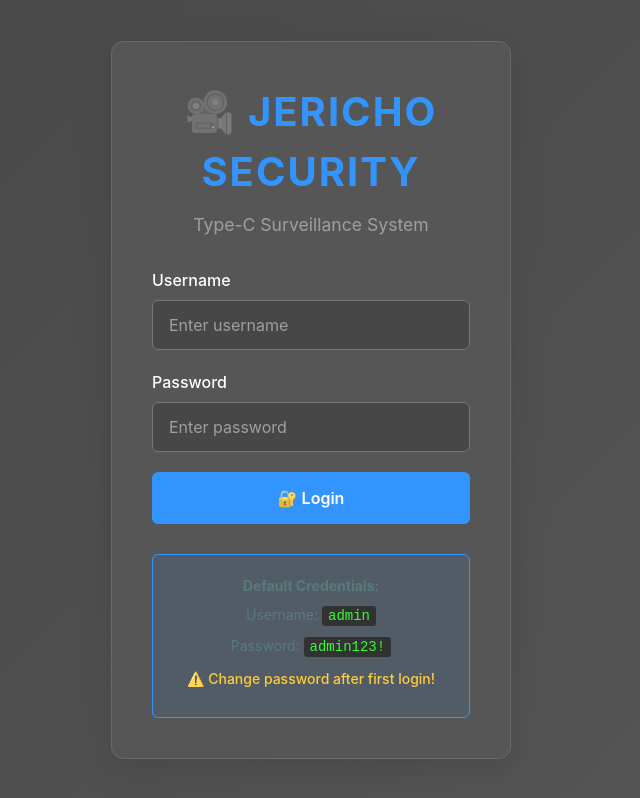
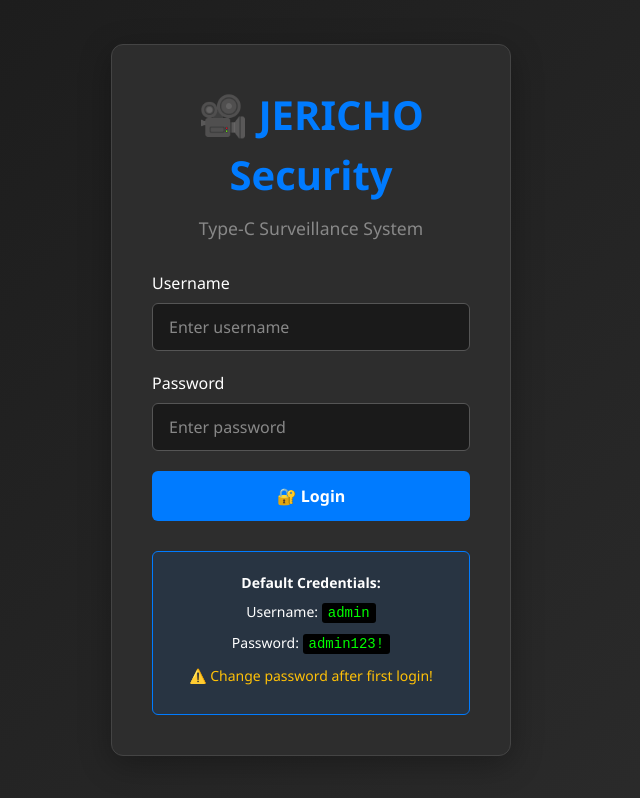
Before and after one commit to AbdurahmanZA/jericho-security-type-c, a React (Vite) app in the folder frontend/: page / in a window 1280 px wide. Shown: the whole page, without its empty margins (329-969 px from the left). Built offline with nearby package versions, Linux system fonts and the light colour scheme.

Commit message:
Add global CSS styles for the React application

```diff
--- a/frontend/src/index.css
+++ b/frontend/src/index.css
@@ -1,308 +1,76 @@
-@tailwind base;
-@tailwind components;
-@tailwind utilities;
+/* Global CSS Reset and Base Styles */
+:root {
+  font-family: 'Segoe UI', Tahoma, Geneva, Verdana, sans-serif;
+  line-height: 1.5;
+  font-weight: 400;
 
-@import url('https://fonts.googleapis.com/css2?family=Inter:wght@400;500;600;700;800&display=swap');
+  color-scheme: dark;
+  color: rgba(255, 255, 255, 0.87);
+  background-color: #1a1a1a;
 
-/* Jericho Security Brand Theme */
-@layer base {
-  :root {
-    /* Jericho Brand Colors */
-    --jericho-primary: #2D5A5C;        /* Dark teal/blue-green */
-    --jericho-accent: #D18B47;         /* Warm orange/gold */
-    --jericho-secondary: #4A6B75;      /* Medium blue-gray */
-    --jericho-light: #6B8A95;          /* Light blue-gray */
-    --jericho-very-light: #F0F0F0;     /* Very light gray */
-    --jericho-dark-teal: #335A63;      /* Dark teal variation */
-
-    /* Light Theme Design System Colors */
-    --background: 0 0% 100%;
-    --foreground: 177 34% 27%;
-
-    --card: 0 0% 100%;
-    --card-foreground: 177 34% 27%;
-
-    --popover: 0 0% 100%;
-    --popover-foreground: 177 34% 27%;
-
-    --primary: 177 34% 27%;             /* Jericho primary */
-    --primary-foreground: 0 0% 100%;
-
-    --secondary: 200 25% 36%;           /* Jericho secondary */
-    --secondary-foreground: 0 0% 100%;
-
-    --muted: 210 40% 98%;
-    --muted-foreground: 215.4 16.3% 46.9%;
-
-    --accent: 32 55% 56%;               /* Jericho accent */
-    --accent-foreground: 177 34% 27%;
-
-    --destructive: 0 84.2% 60.2%;
-    --destructive-foreground: 210 40% 98%;
-
-    --border: 214.3 31.8% 91.4%;
-    --input: 214.3 31.8% 91.4%;
-    --ring: 177 34% 27%;
-
-    --sidebar-background: 177 34% 27%;   /* Primary teal for sidebar */
-    --sidebar-foreground: 0 0% 100%;
-    --sidebar-primary: 177 34% 27%;
-    --sidebar-primary-foreground: 0 0% 100%;
-    --sidebar-accent: 200 25% 36%;
-    --sidebar-accent-foreground: 0 0% 100%;
-    --sidebar-border: 200 25% 36%;
-    --sidebar-ring: 177 34% 27%;
-
-    --radius: 0.5rem;
+  font-synthesis: none;
+  text-rendering: optimizeLegibility;
+  -webkit-font-smoothing: antialiased;
+  -moz-osx-font-smoothing: grayscale;
+  -webkit-text-size-adjust: 100%;
 }
 
-  .dark {
-    /* Dark Theme Design System Colors */
-    --background: 222.2 84% 4.9%;
-    --foreground: 210 40% 98%;
-
-    --card: 222.2 84% 4.9%;
-    --card-foreground: 210 40% 98%;
-
-    --popover: 222.2 84% 4.9%;
-    --popover-foreground: 210 40% 98%;
-
-    --primary: 177 34% 27%;
-    --primary-foreground: 210 40% 98%;
-
-    --secondary: 200 25% 36%;
-    --secondary-foreground: 210 40% 98%;
-
-    --muted: 217.2 32.6% 17.5%;
-    --muted-foreground: 215 20.2% 65.1%;
-
-    --accent: 32 55% 56%;
-    --accent-foreground: 222.2 47.4% 11.2%;
-
-    --destructive: 0 62.8% 30.6%;
-    --destructive-foreground: 210 40% 98%;
-
-    --border: 217.2 32.6% 17.5%;
-    --input: 217.2 32.6% 17.5%;
-    --ring: 212.7 26.8% 83.9%;
-    --sidebar-background: 177 34% 22%;
-    --sidebar-foreground: 240 4.8% 95.9%;
-    --sidebar-primary: 177 34% 27%;
-    --sidebar-primary-foreground: 0 0% 100%;
-    --sidebar-accent: 200 25% 31%;
-    --sidebar-accent-foreground: 240 4.8% 95.9%;
-    --sidebar-border: 200 25% 31%;
-    --sidebar-ring: 217.2 91.2% 59.8%;
-  }
+* {
+  box-sizing: border-box;
 }
 
-@layer base {
-  * {
-    @apply border-border;
+html,
+body {
+  margin: 0;
+  padding: 0;
+  height: 100%;
 }
 
-  body {
-    @apply bg-background text-foreground;
-    font-family: 'Inter', -apple-system, BlinkMacSystemFont, 'Segoe UI', Roboto, Oxygen, Ubuntu, Cantarell, sans-serif;
-    font-weight: 400;
-    opacity: 0.8; /* Softer appearance for body text */
+#root {
+  min-height: 100vh;
 }
 
-  /* Jericho Typography */
-  h1, h2, h3, h4, h5, h6 {
-    font-family: 'Inter', sans-serif;
-    font-weight: 700;
-    text-transform: uppercase;
-    letter-spacing: 0.05em;
-    opacity: 1; /* Full opacity for headings */
+button {
+  border-radius: 8px;
+  border: 1px solid transparent;
+  padding: 0.6em 1.2em;
+  font-size: 1em;
+  font-weight: 500;
+  font-family: inherit;
+  background-color: #1a1a1a;
+  color: #ffffff;
+  cursor: pointer;
+  transition: border-color 0.25s;
 }
 
-  .jericho-brand {
-    font-family: 'Inter', sans-serif;
-    font-weight: 800;
-    text-transform: uppercase;
-    letter-spacing: 0.1em;
+button:hover {
+  border-color: #646cff;
 }
 
-  .jericho-security-text {
-    color: var(--jericho-accent);
-    font-weight: 600;
+button:focus,
+button:focus-visible {
+  outline: 4px auto -webkit-focus-ring-color;
 }
 
-  /* Jericho Component Styles */
-  .jericho-primary-bg {
-    background: linear-gradient(135deg, var(--jericho-primary) 0%, var(--jericho-dark-teal) 100%);
+input {
+  font-family: inherit;
+  font-size: 1em;
 }
 
-  .jericho-accent-bg {
-    background-color: var(--jericho-accent);
-  }
-
-  .jericho-gradient {
-    background: linear-gradient(135deg, var(--jericho-primary) 0%, var(--jericho-accent) 100%);
-  }
-
-  .jericho-gradient-reverse {
-    background: linear-gradient(135deg, var(--jericho-accent) 0%, var(--jericho-primary) 100%);
-  }
-
-  .jericho-shield {
-    box-shadow: 0 4px 20px rgba(45, 90, 92, 0.3);
-  }
-
-  /* Enhanced Button Styles */
-  .jericho-btn-primary {
-    background: linear-gradient(135deg, var(--jericho-primary) 0%, var(--jericho-dark-teal) 100%);
-    border: 1px solid var(--jericho-light);
-    color: white;
-    transition: all 0.3s ease;
-  }
-
-  .jericho-btn-primary:hover {
-    background: linear-gradient(135deg, var(--jericho-accent) 0%, var(--jericho-primary) 100%);
-    transform: translateY(-1px);
-    box-shadow: 0 4px 15px rgba(45, 90, 92, 0.4);
-  }
-
-  .jericho-btn-accent {
-    background-color: var(--jericho-accent);
-    color: var(--jericho-primary);
-    font-weight: 600;
-  }
-
-  .jericho-btn-accent:hover {
-    background-color: var(--jericho-light);
-    color: var(--jericho-primary);
-  }
-
-  /* Card Enhancements */
-  .jericho-card {
-    border: 1px solid var(--jericho-light);
-    background: rgba(45, 90, 92, 0.02);
-    transition: all 0.3s ease;
-  }
-
-  .jericho-card:hover {
-    border-color: var(--jericho-accent);
-    box-shadow: 0 4px 20px rgba(45, 90, 92, 0.1);
-    transform: translateY(-2px);
-  }
-
-  /* Status Indicators */
-  .status-online {
-    color: #10B981;
-    animation: pulse-secure 2s infinite;
-  }
-
-  .status-offline {
-    color: #EF4444;
-  }
-
-  .status-warning {
-    color: var(--jericho-accent);
-  }
-
-  /* Stream Container */
-  .stream-container {
-    border-radius: 8px;
-    overflow: hidden;
-    border: 2px solid var(--jericho-light);
-    transition: border-color 0.3s ease;
-  }
-
-  .stream-container:hover {
-    border-color: var(--jericho-accent);
-  }
-
-  .stream-container.active {
-    border-color: var(--jericho-primary);
-    box-shadow: 0 0 20px rgba(45, 90, 92, 0.3);
-  }
-
-  /* Responsive Grid */
-  .camera-grid-1 { grid-template-columns: 1fr; }
-  .camera-grid-4 { grid-template-columns: repeat(2, 1fr); }
-  .camera-grid-9 { grid-template-columns: repeat(3, 1fr); }
-  .camera-grid-12 { grid-template-columns: repeat(4, 1fr); }
-  .camera-grid-16 { grid-template-columns: repeat(4, 1fr); }
-
-  @media (max-width: 768px) {
-    .camera-grid-4,
-    .camera-grid-9,
-    .camera-grid-12,
-    .camera-grid-16 {
-      grid-template-columns: 1fr;
-    }
-  }
-
-  @media (max-width: 1024px) {
-    .camera-grid-9,
-    .camera-grid-12,
-    .camera-grid-16 {
-      grid-template-columns: repeat(2, 1fr);
-    }
-  }
-
-  /* Sidebar Styling */
-  .jericho-sidebar {
-    background: linear-gradient(180deg, var(--jericho-primary) 0%, var(--jericho-dark-teal) 100%);
-  }
-
-  /* Custom Scrollbar */
+/* Scrollbar Styling */
 ::-webkit-scrollbar {
   width: 8px;
 }
 
 ::-webkit-scrollbar-track {
-    background: rgba(45, 90, 92, 0.1);
+  background: #1a1a1a;
 }
 
 ::-webkit-scrollbar-thumb {
-    background: var(--jericho-light);
+  background: #555;
   border-radius: 4px;
 }
 
 ::-webkit-scrollbar-thumb:hover {
-    background: var(--jericho-accent);
+  background: #777;
 }
-
-  /* Loading Animation */
-  .jericho-loading {
-    background: linear-gradient(90deg,
-      transparent,
-      rgba(45, 90, 92, 0.1),
-      transparent
-    );
-    animation: loading-shimmer 1.5s infinite;
-  }
-
-  @keyframes loading-shimmer {
-    0% { transform: translateX(-100%); }
-    100% { transform: translateX(100%); }
-  }
-
-  /* Focus Styles */
-  .jericho-focus:focus {
-    outline: 2px solid var(--jericho-accent);
-    outline-offset: 2px;
-  }
-
-  /* Motion Blur Effect */
-  .motion-blur {
-    filter: blur(2px);
-    transition: filter 0.3s ease;
-  }
-
-  /* Fullscreen Styles */
-  .fullscreen-container {
-    background-color: #000;
-    z-index: 9999;
-  }
-
-  /* Toast Styling */
-  .jericho-toast {
-    border-left: 4px solid var(--jericho-accent);
-    background: rgba(45, 90, 92, 0.95);
-    color: white;
-  }
-}
```
Lines whose indentation alone changed are shown as unchanged.
